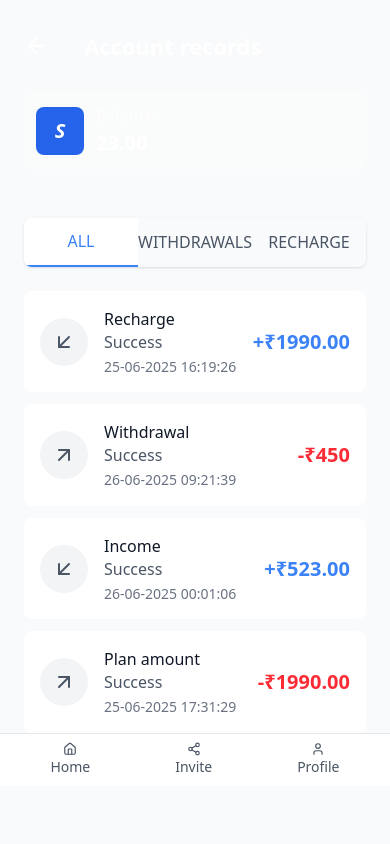
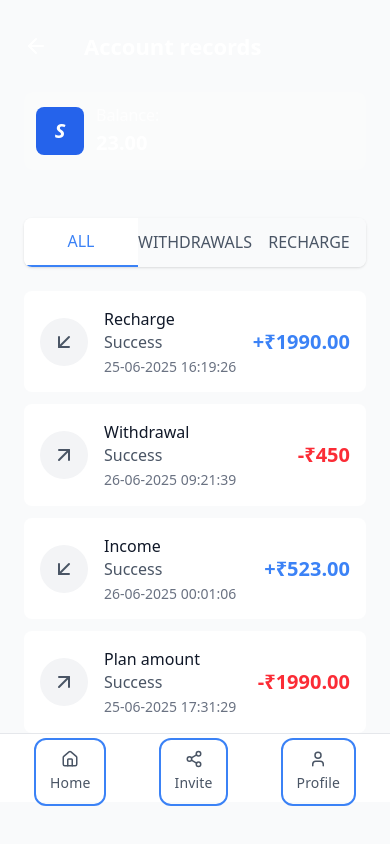
Before and after one commit to shashank8112357010/shark, a React (Vite) app: page /account-records in a window 390 px wide. Shown: the top 844 px of the page. Built offline with nearby package versions, Linux system fonts and the light colour scheme.

Commit message:
Update BottomNavigation with better mobile UX standards
cgen-53ffcfd60acc4c309686e32486394f0f

```diff
--- a/client/components/BottomNavigation.tsx
+++ b/client/components/BottomNavigation.tsx
@@ -13,7 +13,7 @@ const BottomNavigation = () => {
   ];
 
   return (
-    <div className="bg-white border-t border-gray-200 px-2 py-1 z-50 flex-shrink-0">
+    <div className="bg-white border-t border-gray-200 px-2 py-2 z-50 flex-shrink-0 safe-area-bottom">
       <div className="flex justify-around items-center">
         {navItems.map((item) => {
           const Icon = item.icon;
@@ -24,16 +24,17 @@ const BottomNavigation = () => {
               key={item.path}
               onClick={() => navigate(item.path)}
               className={cn(
-                "flex flex-col items-center py-1 px-1 rounded-lg transition-all",
+                "flex flex-col items-center py-2 px-3 rounded-lg transition-all active:scale-95 focus-visible",
+                "min-h-12 min-w-12", // Ensure 44px+ touch target
                 isActive
                   ? "text-shark-blue"
                   : "text-gray-600 hover:text-gray-800",
               )}
             >
-              <Icon size={14} />
-              <span className="text-xs mt-0.5">{item.label}</span>
+              <Icon size={18} />
+              <span className="text-xs mt-1 text-readable">{item.label}</span>
               {isActive && (
-                <div className="w-4 h-0.5 bg-shark-blue rounded-full mt-0.5"></div>
+                <div className="w-4 h-0.5 bg-shark-blue rounded-full mt-1"></div>
               )}
             </button>
           );
```
